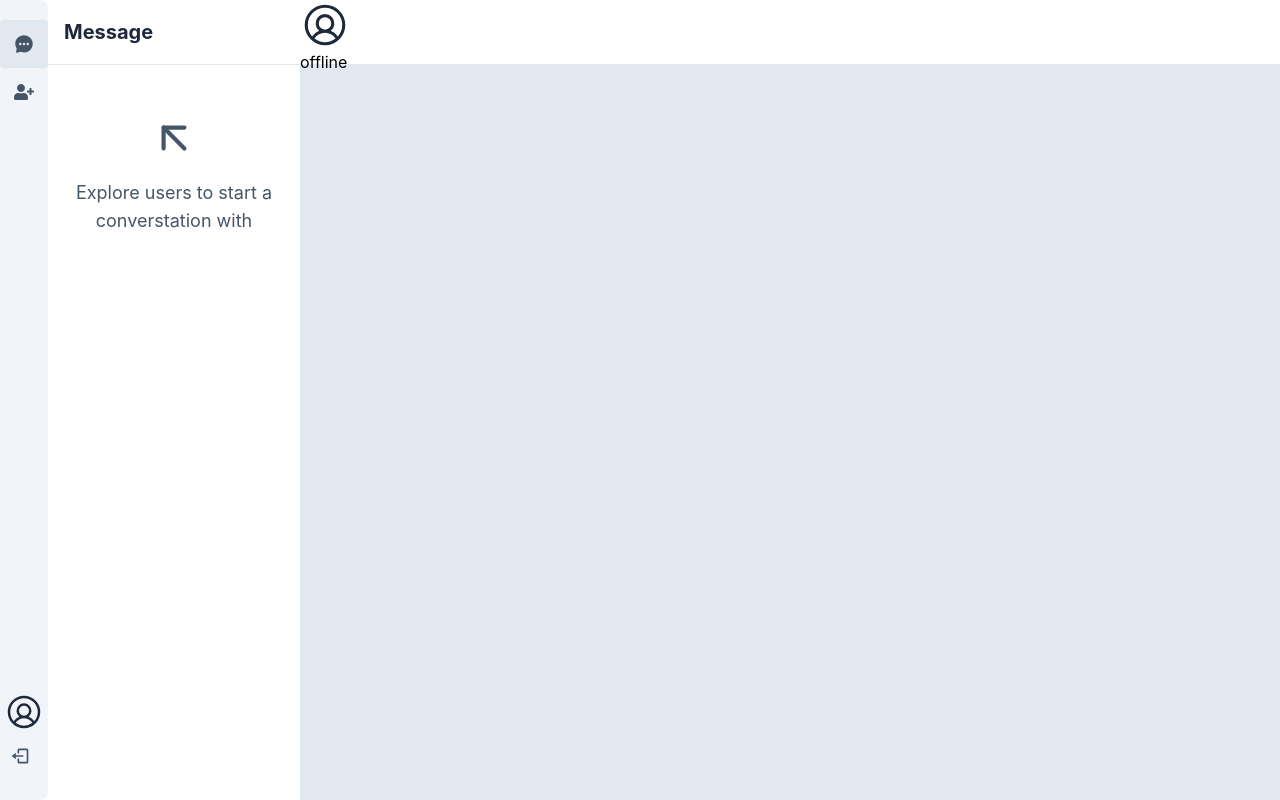
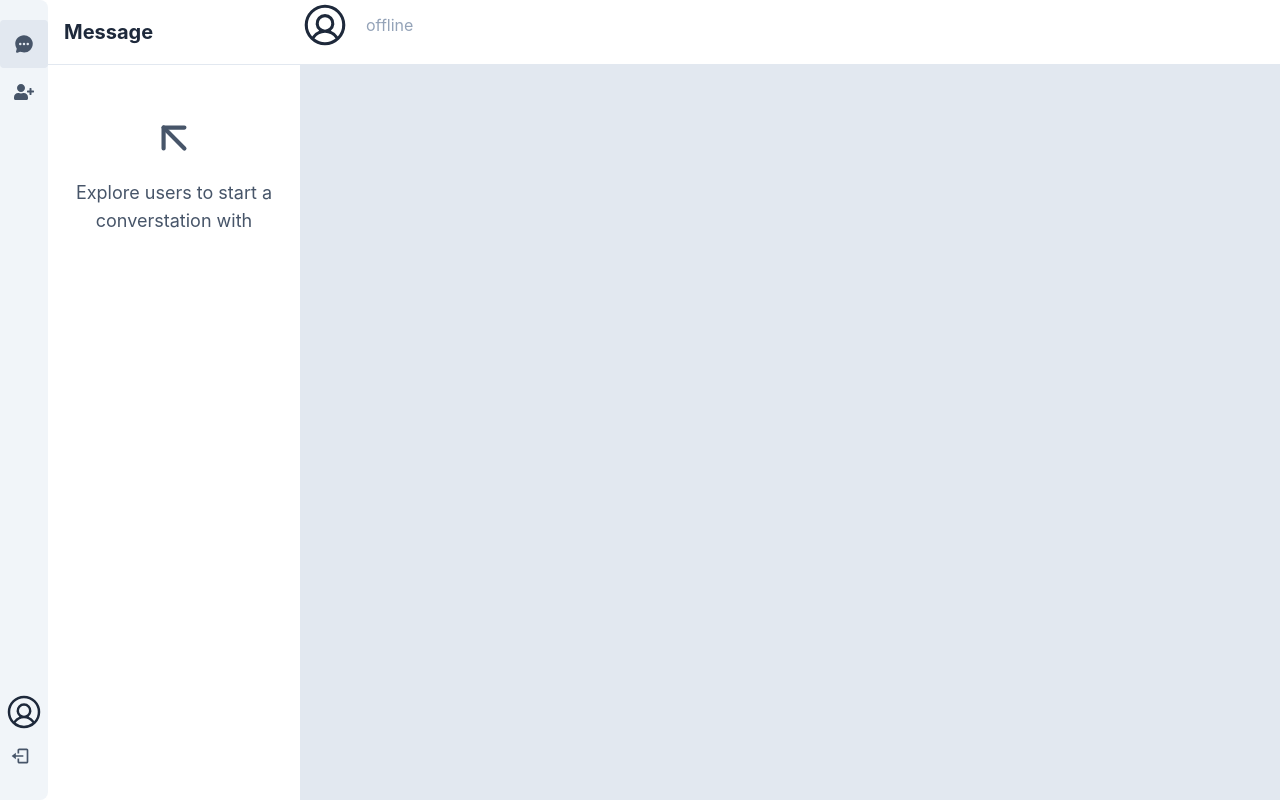
Before and after one commit to GaromaMakure/Chat-App, a React (Create React App) app in the folder client/: page /1 in a window 1280 px wide. Built offline with nearby package versions, Linux system fonts and the light colour scheme; no server answers.

Commit message:
updating client side

```diff
--- a/client/src/components/EditUserDetails.js
+++ b/client/src/components/EditUserDetails.js
@@ -75,7 +75,7 @@ const EditUserDetails = ({ onClose, user }) => {
     }
   };
   return (
-    <div className="fixed top-0 bottom-0 left-0 right-0 bg-gray-700 bg-opacity-40 flex justify-center items-center">
+    <div className="fixed top-0 bottom-0 left-0 right-0 bg-gray-700 bg-opacity-40 flex justify-center items-center z-10">
       <div className="bg-white p-4 py-6   m-1 rounded w-full max-w-sm">
         <h2 className="font-semibold">profile Details</h2>
         <p className="text-sm ">Edit user details</p>
--- a/client/src/components/MessagePage.js
+++ b/client/src/components/MessagePage.js
@@ -8,6 +8,7 @@ const MessagePage = () => {
   const socketConnection = useSelector(
     (state) => state?.user?.socketConnection
   );
+  const user = useSelector((state) => state?.user);
   const [dataUser, setDataUser] = useState({
     name: "",
     email: "",
@@ -24,11 +25,11 @@ const MessagePage = () => {
         setDataUser(data);
       });
     }
-  }, [socketConnection, params?.userId]);
+  }, [socketConnection, params?.userId, user]);
   return (
     <div>
       <header className="sticky top-0 h-16 bg-white ">
-        <div>
+        <div className="flex items-center gap-4 ">
           <div>
             <Avatar
               width={50}
@@ -39,11 +40,13 @@ const MessagePage = () => {
             />
           </div>
           <div>
-            <h3>{dataUser?.name}</h3>
-            <p>
-              {
-                dataUser.online? "online": "offline"
-              }
+            <h3 className="font-semibold text-lg my-0">{dataUser?.name}</h3>
+            <p className="-my-2">
+              {dataUser.online ? (
+                <span className="text-primary">online</span>
+              ) : (
+                <span className="text-slate-400">offline</span>
+              )}
             </p>
           </div>
         </div>
```
